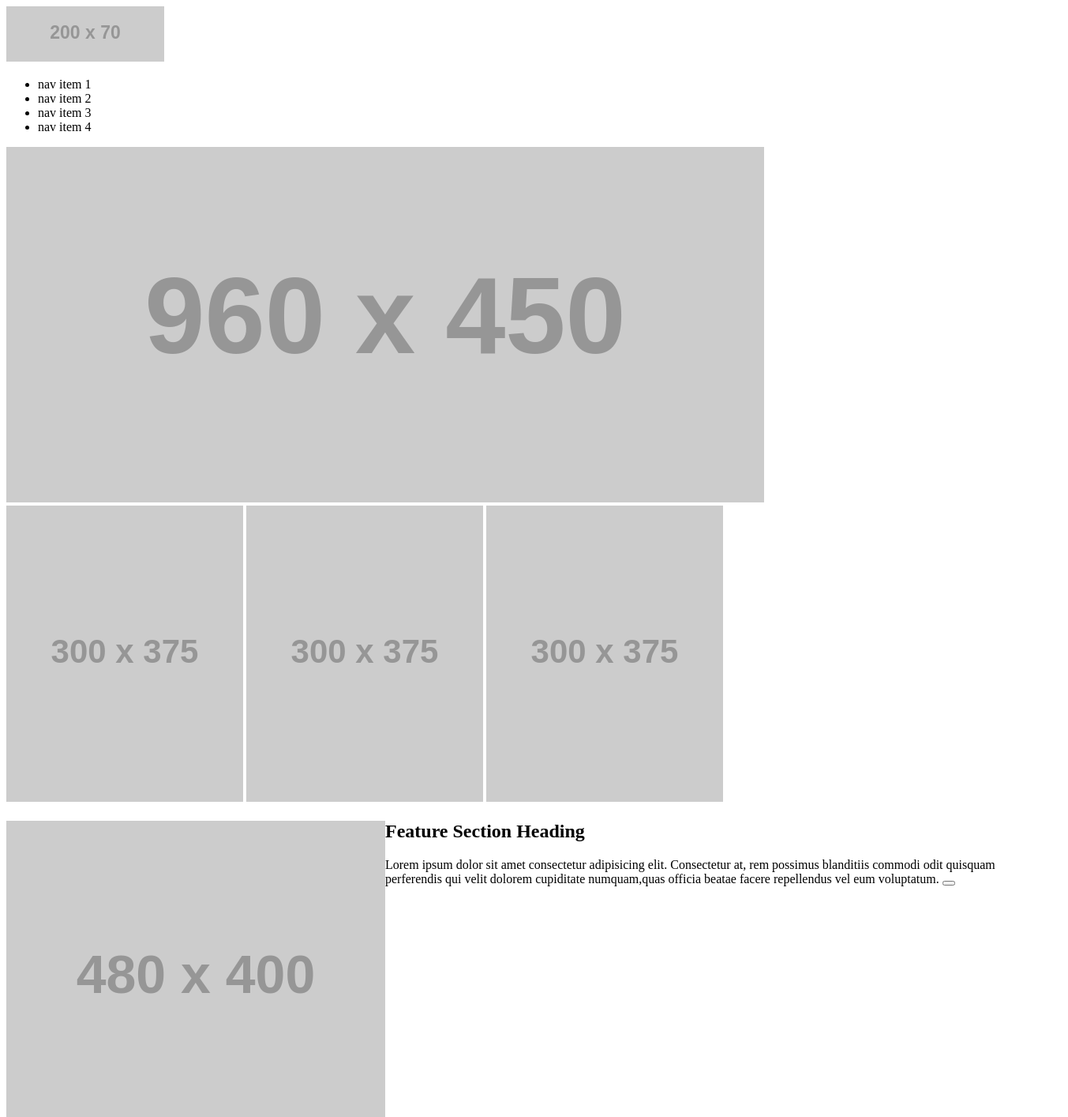
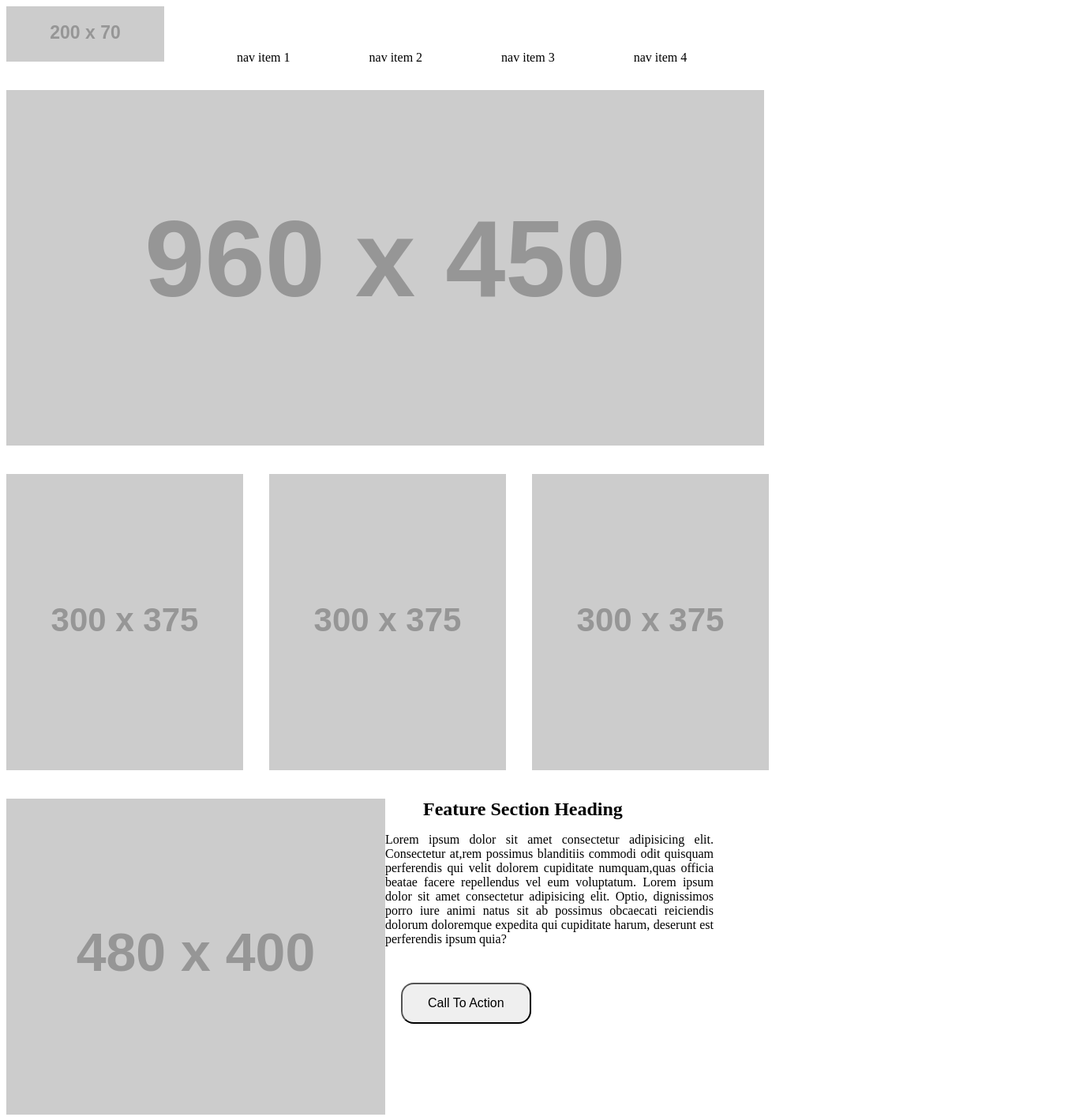
Before and after one commit to batoolalomari/wirefame-exercise, a plain HTML site: page index.html in a window 1280 px wide. Shown: the top 1414 px of the page at 79% size, 1353 px wide, since content can reach past the window. Drawn offline with Linux system fonts and the light colour scheme; placeholder pictures from the web are drawn by us.

Commit message:
final changes

```diff
--- a/css/style.css
+++ b/css/style.css
@@ -1,4 +1,66 @@
 
-nav{
-    display: block;
+
+.head{
+    display: inline;
+    padding-top: 1pc;
+    list-style-type: none;
+
+    line-height: normal;
+
 }
+
+li{
+
+    margin-left: 3pc;
+    margin-right: 3pc;
+
+    display: inline;
+
+
+}
+
+#bigImg{
+    padding-top: 2pc;
+    padding-bottom: 2pc;
+}
+.mainImg{
+    padding-right: 1.8pc;
+
+}
+.div{
+    display: inline-block;
+    margin-top: 2pc;
+
+
+
+
+}
+
+.img{
+
+    display: inline;
+
+
+    padding-left: 3pc;
+}
+
+div p{
+    text-align: justify;
+  padding-right: 23pc;
+ left: -20pc;
+
+
+
+}
+footer img{
+    margin-top: 2pc;
+}
+button{
+    color: black;
+    padding: 15px 32px;
+  text-align: center;
+  display: inline-block;
+  font-size: 16px;
+  margin: 30px 20px;
+  border-radius: 1pc;
+}
--- a/index.html
+++ b/index.html
@@ -3,47 +3,50 @@
 <head>
     <meta charset="UTF-8">
     <meta name="viewport" content="width=device-width, initial-scale=1.0">
+    <link rel="stylesheet" href="css/style.css">
     <title>Document</title>
 </head>
 <body>
-    <header>
+    <header class="head">
+
         <img src="https://placehold.it/200x70/ddd"/>
-        <!--nav>nav item 1</nav>
-        <nav>nav item 2</nav>
-        <nav>nav item 3</nav>
-        <nav>nav item 4</nav-->
-            <nav>
-                <ul>
-                <li>nav item 1</li>
+                <ul class="head">
+                <li >nav item 1</li>
                 <li>nav item 2</li>
-                <li>nav item 3</li>
-                <li>nav item 4</li>
+                <li >nav item 3</li>
+                <li >nav item 4</li>
             </ul>
-            </nav>
 
     </header>
 
     <main>
-        <img src="https://placehold.it/960x450/ddd"/>
-        <section>
-            <img src="https://placehold.it/300x375/ddd"/>
-            <img src="https://placehold.it/300x375/ddd"/>
-            <img src="https://placehold.it/300x375/ddd"/>
+        <img id="bigImg" src="https://placehold.it/960x450/ddd"/>
+        <section >
+            <img class="mainImg" src="https://placehold.it/300x375/ddd"/>
+            <img class="mainImg" src="https://placehold.it/300x375/ddd"/>
+            <img class="mainImg" src="https://placehold.it/300x375/ddd"/>
         </section>
-        <div>
 
-        <img src="https://placehold.it/480x400/ddd" align='left'/>
-        <h2>Feature Section Heading</h2>
-       <p> Lorem ipsum dolor sit amet consectetur adipisicing elit. Consectetur at,
-         rem possimus blanditiis commodi odit quisquam perferendis qui velit dolorem
-         cupiditate numquam,quas officia beatae facere repellendus vel eum voluptatum.
-        <button type="button" value="Call The Action"> </button>
+        <div class="div">
+
+        <img  src="https://placehold.it/480x400/ddd  "align="left" />
+        <h2 class="img"  >Feature Section Heading</h2><br>
+         <p  > Lorem ipsum dolor sit amet consectetur adipisicing elit.
+              Consectetur at,rem possimus blanditiis commodi odit quisquam perferendis
+               qui velit dolorem cupiditate numquam,quas officia beatae facere repellendus
+               vel eum voluptatum.
+               Lorem ipsum dolor sit amet consectetur adipisicing elit. Optio, dignissimos
+               porro iure animi natus sit ab possimus obcaecati  reiciendis dolorum doloremque
+                expedita qui cupiditate harum, deserunt est perferendis ipsum quia?
+
+
         </p>
+        <button type="button" value="Call To Action">Call To Action</button>
         </div>
     </main>
 
     <footer>
-
+        <img  src="https://placehold.it/1345x200/ddd  "/>
 
     </footer>
 </body>
```
